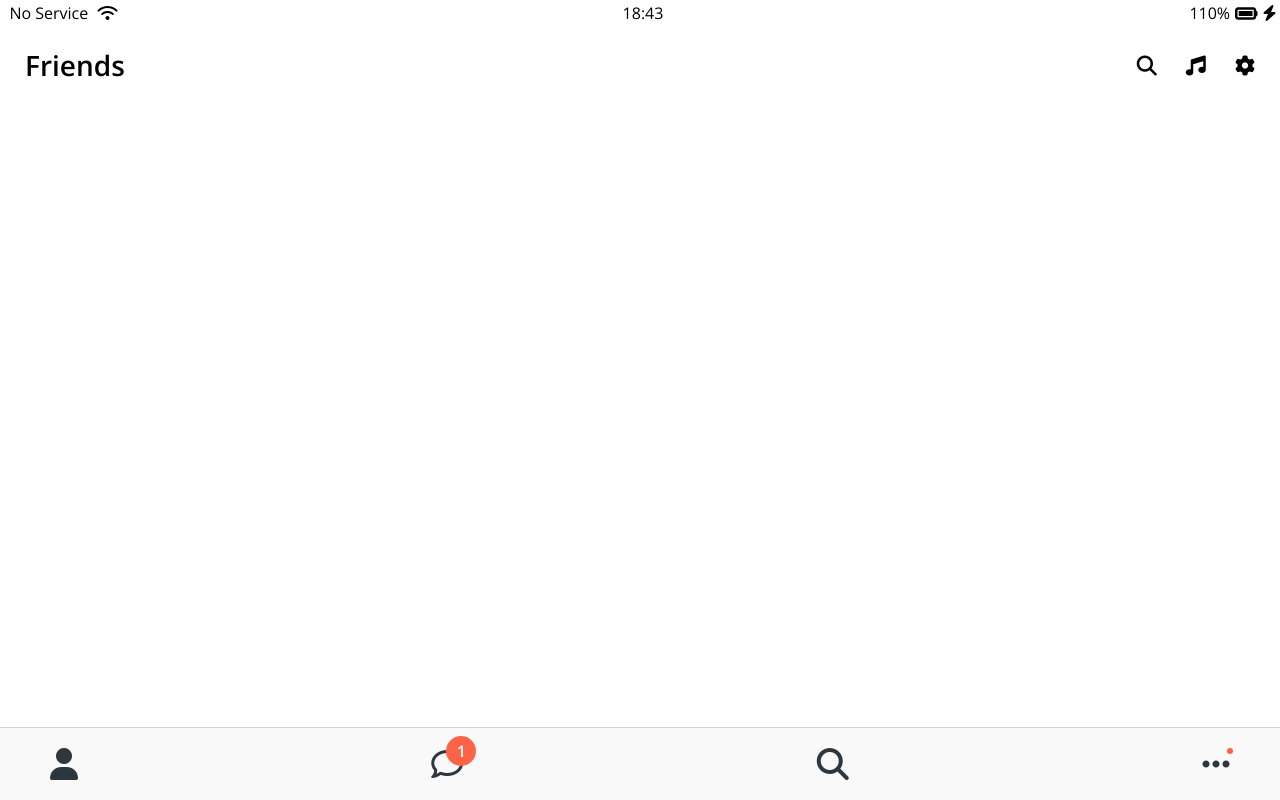
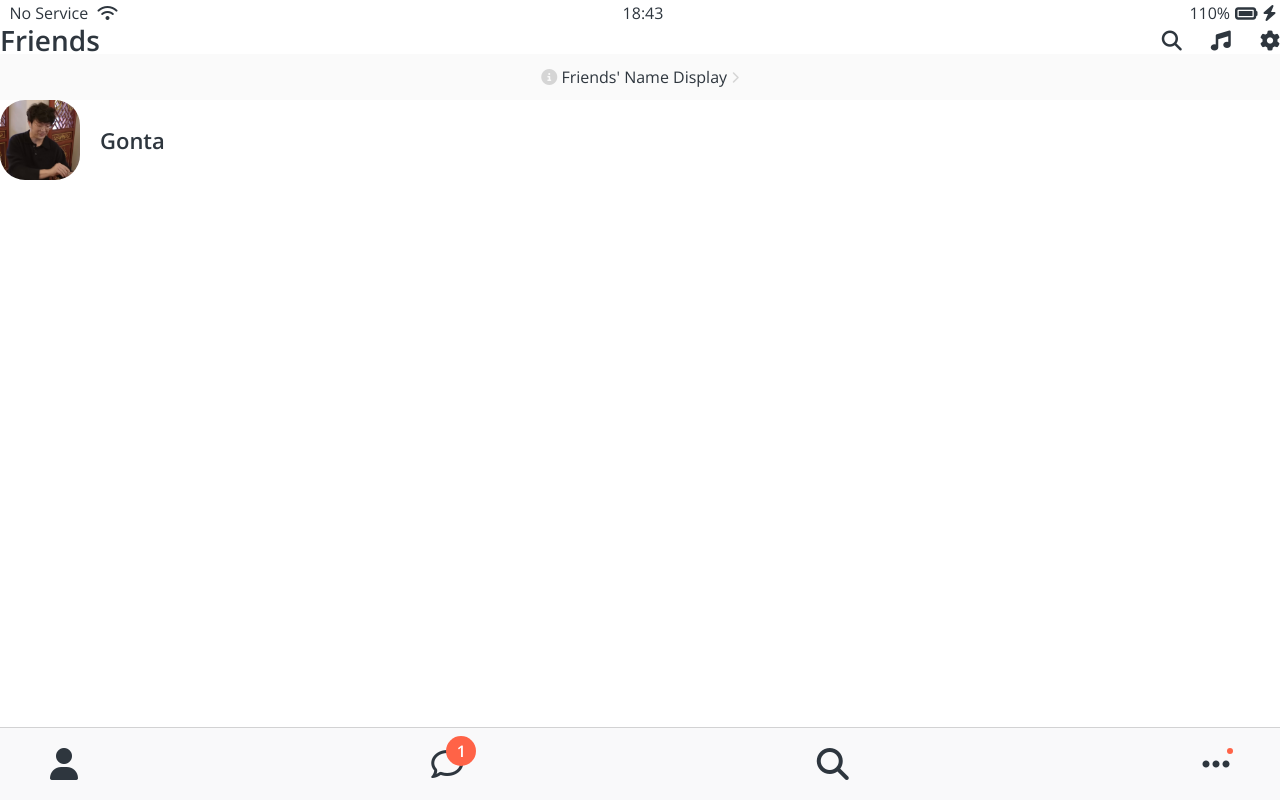
Before and after one commit to haeunee811/kokoa-clone-2025, a plain HTML site: page friends.html in a window 1280 px wide. Drawn offline with nearby package versions, Linux system fonts and the light colour scheme.

Commit message:
friends list

```diff
--- a/css/components/screen-header.css
+++ b/css/components/screen-header.css
@@ -2,7 +2,7 @@
     display: flex;
     justify-content: space-between;
     align-items: center;
-    padding: 25px;
+    padding: var(--horizonal-space);
 }
 
 .screen-header__title {
--- /dev/null
+++ b/css/components/user-component.css
@@ -0,0 +1,29 @@
+.user-component,
+.user-component__column:first-child {
+    display: flex;
+    align-items: center;
+
+}
+
+.user-component__avatar {
+    width: 70px;
+    height: 70px;
+    border-radius: 25px;
+    margin-right: 20px;
+}
+
+.user-component__title {
+    font-weight: 600;
+    font-size: 22px;
+}
+
+.user-component__subtitle {
+    margin-top: 8px;
+    font-size: 17px;
+    color: #9F9F9F;
+}
+
+.user-component__avatar--xl {
+    width: 80px;
+    height: 80px;
+}
--- /dev/null
+++ b/css/screens/friends.css
@@ -0,0 +1,15 @@
+#friends-display-link {
+    text-align: center;
+    display: block;
+    background-color: #fafafa;
+    padding: 15px 0px;
+    font-size: 16px;
+    }
+
+#friends-display-link i{
+    color: #D5D5D5
+}
+
+.friends-screen {
+    padding: 0px var(--horizontal-space);
+}
--- a/css/style.css
+++ b/css/style.css
@@ -7,11 +7,14 @@
 @import "components/status-bar.css";
 @import "components/nav-bar.css";
 @import "components/screen-header.css";
+@import "components/user-component.css";
 
 /* Screens */
 @import "screens/login.css";
+@import "screens/friends.css";
 
 
 body {
+    color: #2e363e;
     font-family: "Open Sans", sans-serif;
 }
--- a/css/variables.css
+++ b/css/variables.css
@@ -1,3 +1,4 @@
 :root {
     --yellow: #fae100;
+    --horizontal-space: 25px;
 }
--- a/friends.html
+++ b/friends.html
@@ -34,10 +34,27 @@
             <span>
                 <i class="fa-solid fa-gear fa-lg"></i>
             </span>
-
         </div>
 
     </header>
+
+    <a id="friends-display-link">
+        <i class="fa-solid fa-circle-info"></i> Friends' Name Display <i class="fa-solid fa-chevron-right fa-xs"></i>
+    </a>
+
+    <main class="friends-sceen">
+        <div class="user-component">
+            <div class="user-component__column">
+                <img src="gonta.jpeg" class="user-component__avatar user-component__avatar--xl"/>
+                <div class="user-component__text">
+                    <h4 class="user-component__title">Gonta</h4>
+                    <!-- <h6 class="user-component__subtitle">Muk-eul tandae</h6> -->
+                </div>
+            </div>
+            <div class="user-component__column"></div>
+        </div>
+
+    </main>
 
     <nav class="nav">
         <ul class="nav__list">
```
Also changed, not shown: gonta.jpeg (added).
